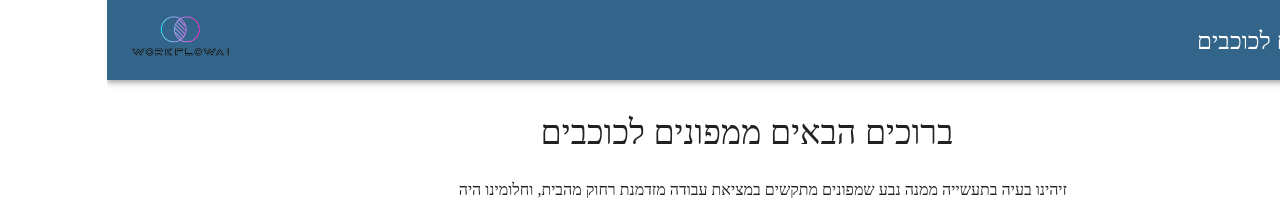
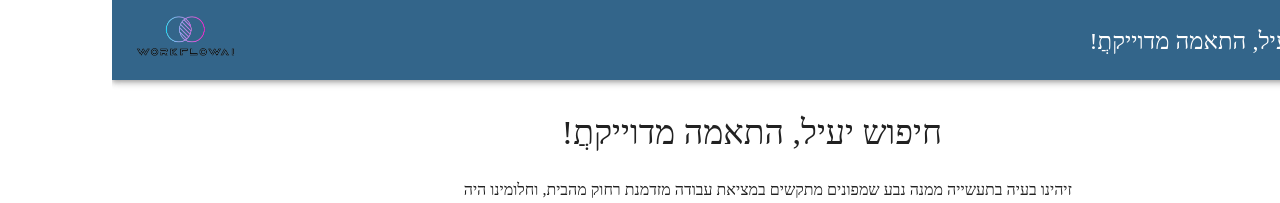
Before and after one commit to yarden1423/worksolutionsai, a React (Vite) app in the folder frontend/: page /cvpage in a window 1280 px wide. Shown: the top 203 px of the page. Built offline with nearby package versions, Linux system fonts and the light colour scheme; what jss-rtl would draw is missing.

Commit message:
feat(entire project): hey

```diff
--- a/frontend/index.html
+++ b/frontend/index.html
@@ -2,7 +2,7 @@
 <html lang="en">
   <head>
     <meta charset="utf-8" />
-    <link rel="icon" type="image/svg+xml" href="/vite.svg" />
+    <link rel="icon" type="image/svg+xml" href="./public/logo.png" />
     <meta name="viewport" content="initial-scale=1, width=device-width" />
     <link rel="preconnect" href="https://fonts.googleapis.com" />
     <link rel="preconnect" href="https://fonts.gstatic.com" crossorigin />
--- a/frontend/src/components/Navbar.jsx
+++ b/frontend/src/components/Navbar.jsx
@@ -16,7 +16,7 @@ const Navbar = () => {
         >
           <Link to="/" color="white" style={{ textDecoration: "none" }}>
             <Typography variant="h5" color="white">
-              ממפונים לכוכבים
+              חיפוש יעיל, התאמה מדוייקתֲ!
             </Typography>
           </Link>
         </Grid>
--- a/frontend/src/pages/CVpage.jsx
+++ b/frontend/src/pages/CVpage.jsx
@@ -1,6 +1,6 @@
+import { Dropzone, FileMosaic } from "@files-ui/react";
 import { CircularProgress, Grid, Typography } from "@mui/material";
 import { useState } from "react";
-import { Dropzone, FileMosaic } from "@files-ui/react";
 import { useNavigate } from "react-router-dom";
 import Emp from "./EmployeeSuggestions";
 
@@ -62,7 +62,7 @@ const CVpage = () => {
           <Grid item sx={{ my: 4 }} xs={12} container justifyContent={"center"}>
             <Grid item xs={6}>
               <Typography variant="h4" textAlign={"center"}>
-                ברוכים הבאים ממפונים לכוכבים
+                חיפוש יעיל, התאמה מדוייקתֲ!
               </Typography>
               <Typography variant="h7" textAlign={"start"}>
                 <br></br>
@@ -80,7 +80,7 @@ const CVpage = () => {
                 <br></br>
               </Typography>
               <Typography variant="h10" color={"red"}>
-                *הקורות חיים <strong> לא נשמרות </strong> אלא עוברות איבוד על
+                *הקורות חיים <strong> לא נשמרים </strong> אלא עוברים עיבוד על
                 ידי בינה מלאכותית
               </Typography>
             </Grid>
```
Also changed, not shown: frontend/src/components/JobSuggestion.jsx (+4 -4 lines).
